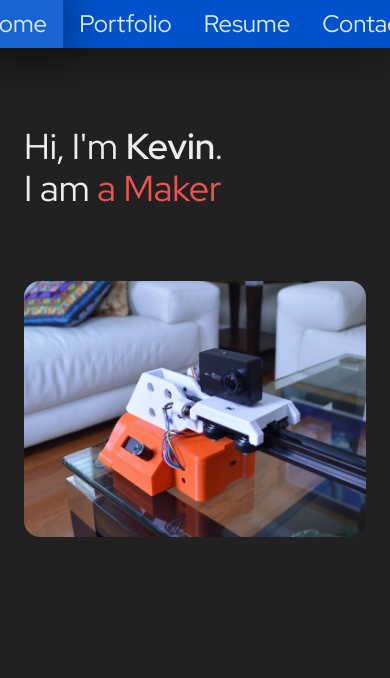
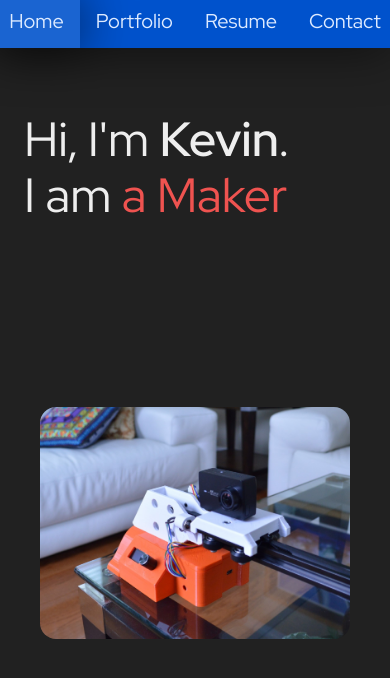
Before and after one commit to kevicha5928/portfolio, a React (Create React App) app: page / in a window 390 px wide. Both pictures are taken after a click on the element "Home". Shown: the top 678 px of the page. Built offline with nearby package versions, Linux system fonts and the light colour scheme.

Commit message:
responsive font update

```diff
--- a/src/Project/NavBarTop/styles.js
+++ b/src/Project/NavBarTop/styles.js
@@ -39,5 +39,5 @@ export const Item = styled.div`
 export const ItemText = styled.h1`
   position: relative;
   ${font.regular}
-  ${font.size(24)}
+  ${font.sizeRem(1.25)}
 `;
--- a/src/Project/Pages/Home/Slideshow/index.jsx
+++ b/src/Project/Pages/Home/Slideshow/index.jsx
@@ -1,7 +1,7 @@
 import React, { useState, useEffect } from 'react';
 import { useTransition } from 'react-spring';
 import { images } from 'Shared/constants/images';
-import { SlideshowContainer, Image, AniImg, AniContainer } from './styles';
+import { Image, AniImg, AniContainer } from './styles';
 
 // import dumps from './assets/foodie/dumps.jpg';
 
@@ -46,17 +46,15 @@ function Slideshow({ desc }) {
   });
 
   return (
-    <SlideshowContainer>
     <AniContainer>
       {transitions.map(({ item, props, key }) => {
         return (
-            <AniImg key={key} style={props}>
+          <AniImg key={key} style={props} src={item}>
             <Image src={item} />
           </AniImg>
         );
       })}
     </AniContainer>
-    </SlideshowContainer>
   );
 }
 
--- a/src/Project/Pages/Home/Slideshow/styles.js
+++ b/src/Project/Pages/Home/Slideshow/styles.js
@@ -4,20 +4,6 @@ import { animated } from 'react-spring';
 import { font } from 'Shared/utils/styles';
 
 // import { sizes } from 'Shared/utils/styles';
-
-export const SlideshowContainer = styled.div`
-  height: 100%;
-  width: 100%;
-  display: flex;
-  flex-direction: column;
-  justify-content: center;
-  /* align-items: center; */
-`;
-
-export const MainText = styled.div`
-  ${(props) => (props.weight === 'bold' ? font.medium : font.regular)}
-  ${font.size(48)}
-`;
 
 export const Image = styled.img`
   border-radius: 16px;
@@ -28,11 +14,15 @@ export const Image = styled.img`
 
 export const AniImg = styled(animated.div)`
   position: absolute;
-  ${font.regular}
-  ${font.size(48)}
+  padding: 16px;
 `;
 
 export const AniContainer = styled.div`
   position: relative;
+  // height: 100%;
+  width: 100%;
+  display: flex;
+  flex-direction: column;
+  justify-content: center;
   height: 461px;
 `;
--- a/src/Project/Pages/Home/index.jsx
+++ b/src/Project/Pages/Home/index.jsx
@@ -47,7 +47,7 @@ function Home() {
   });
 
   return (
-    <Grid>
+    <Grid id="grid">
       <GridRow>
         <GridItem>
           <TextRow>
--- a/src/Project/Pages/Home/styles.js
+++ b/src/Project/Pages/Home/styles.js
@@ -22,7 +22,7 @@ export const GridRow = styled.div`
   align-items: center;
   flex-flow: row wrap;
   width: 100%;
-  /* justify-content: flex-start; */
+  justify-content: center;
 `;
 
 export const GridItem = styled.div`
@@ -31,16 +31,15 @@ export const GridItem = styled.div`
   position: relative;
   color: ${color.textLight};
 
-  @media (min-width: 1333px) {
-    flex-basis: 50%;
-    width: 500px;
-    height: 50%;
-    justify-content: center;
-  }
+  flex-basis: 50%;
+  max-width: 500px;
+  height: 50%;
+  justify-content: center;
+
   @media (max-width: 555px) {
     flex-basis: 100%;
     padding: 24px 24px 48px;
-    width: 350;
+    width: 350px;
     /* height: 200px; */
     justify-content: flex-start;
   }
@@ -48,12 +47,7 @@ export const GridItem = styled.div`
 
 export const MainText = styled.div`
   ${(props) => (props.weight === 'bold' ? font.medium : font.regular)}
-  @media (min-width: 1333px) {
-    ${font.size(48)}
-  }
-  @media (max-width: 555px) {
-    ${font.size(36)}
-  }
+  ${font.sizeRem(3)}
   color: ${color.textLight};
 `;
 
@@ -65,12 +59,8 @@ export const TextRow = styled.div`
 export const AniText = styled(animated.div)`
   position: absolute;
   ${font.regular}
-  @media (min-width: 1333px) {
-    ${font.size(48)}
-  }
-  @media (max-width: 555px) {
-    ${font.size(36)}
-  }
+  ${font.sizeRem(3)}
+
   color: ${(props) => props.color};
 `;
 
--- a/src/Project/Pages/Portfolio/styles.js
+++ b/src/Project/Pages/Portfolio/styles.js
@@ -37,7 +37,7 @@ export const GridItem = styled.div`
 `;
 
 export const TextItem = styled.div`
-  ${font.size(48)}
+  ${font.sizeRem(1)}
 `;
 
 export const Image = styled.img`
--- a/src/Project/Pages/Resume/IconSkill/styles.js
+++ b/src/Project/Pages/Resume/IconSkill/styles.js
@@ -1,5 +1,5 @@
 import styled from 'styled-components';
-import { color, font, mixin } from 'Shared/utils/styles';
+import { color, font } from 'Shared/utils/styles';
 
 export const Container = styled.div`
   display: flex;
@@ -7,7 +7,7 @@ export const Container = styled.div`
   justify-content: flex-end;
   align-items: center;
   color: ${color.textLight};
-  ${font.size(48)}
+  ${font.sizeRem(1)}
 `;
 
 export const Image = styled.img`
@@ -19,6 +19,5 @@ export const Image = styled.img`
 export const TextItem = styled.div`
   margin-top: 8px;
   color: ${color.textLight};
-  ${font.size(20)}
   ${font.regular}
 `;
--- a/src/Project/Pages/Resume/index.jsx
+++ b/src/Project/Pages/Resume/index.jsx
@@ -8,8 +8,8 @@ import { TextItem, MainContainer, GridRow, GridItem, Grid } from './styles';
 export default function Resume() {
   return (
     <MainContainer>
-      <TextItem fontSize={48}>Kevin Chang</TextItem>
-      <TextItem fontSize={32}>
+      <TextItem fontSize={3}>Kevin Chang</TextItem>
+      <TextItem fontSize={1.5}>
         Primary Software Skills
         <Divider />
       </TextItem>
@@ -22,7 +22,7 @@ export default function Resume() {
           ))}
         </GridRow>
       </Grid>
-      <TextItem fontSize={32}>
+      <TextItem fontSize={1.5}>
         Other Software Skills
         <Divider />
       </TextItem>
--- a/src/Project/Pages/Resume/styles.js
+++ b/src/Project/Pages/Resume/styles.js
@@ -16,7 +16,7 @@ export const MainContainer = styled.div`
 export const TextItem = styled.div`
   padding: 16px;
   color: ${color.textLight};
-  ${(props) => font.size(props.fontSize)}
+  font-size: ${(props) => props.fontSize}rem;
   ${font.regular}
 `;
 
--- a/src/Shared/components/Divider/styles.js
+++ b/src/Shared/components/Divider/styles.js
@@ -1,5 +1,5 @@
 import styled from 'styled-components';
-import { color, font, mixin } from 'Shared/utils/styles';
+import { color } from 'Shared/utils/styles';
 
 export const Line = styled.div`
   border-top: 1px solid ${color.backgroundLight};
--- a/src/Shared/constants/images.js
+++ b/src/Shared/constants/images.js
@@ -26,9 +26,7 @@ import code1 from './assets/software/code1.jpg';
 import sortApp from './assets/software/sortApp.jpg';
 
 // Logos
-import matlab from './assets/logos/matlab.png';
 import javascript from './assets/logos/javascript.png';
-import arduino from './assets/logos/arduino.png';
 import python from './assets/logos/python.png';
 
 import react from './assets/logos/react.png';
--- a/src/Shared/utils/styles.js
+++ b/src/Shared/utils/styles.js
@@ -43,7 +43,9 @@ export const font = {
   medium: 'font-family: "RedHatDisplayMedium"; font-weight: normal;',
   bold: 'font-family: "RedHatDisplayBold"; font-weight: normal;',
   black: 'font-family: "RedHatDisplayBlack"; font-weight: normal;',
-  size: (size) => `font-size: ${size}px;`,
+  sizePx: (size) => `font-size: ${size}px;`,
+  sizeRem: (size) => `font-size: ${size}rem;`,
+  sizeEm: (size) => `font-size: ${size}em;`,
 };
 
 export const mixin = {
```
Lines whose indentation alone changed are shown as unchanged.
